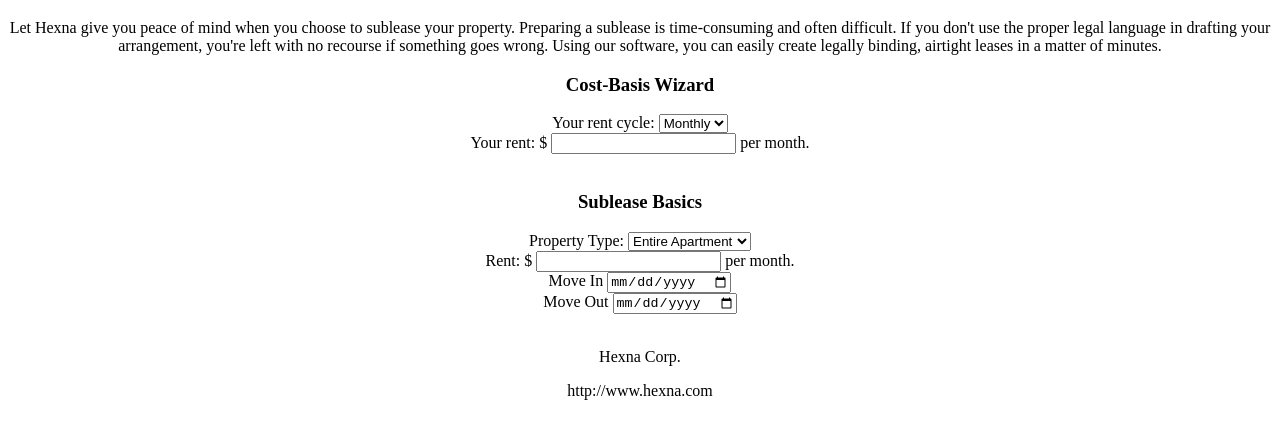
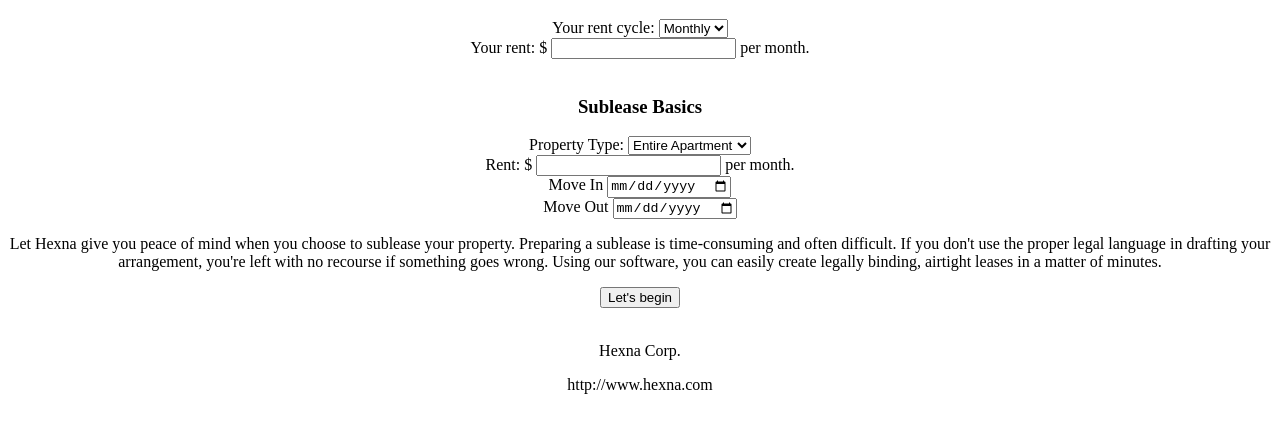
Before and after one commit to avishaan/Hexna-Contract-Works, a plain HTML site: page index_backup.html in a window 1280 px wide. Shown: the part 61-500 px from the top of the page. Drawn offline with Linux system fonts and the light colour scheme.

Commit message:
Added button with event listener.

```diff
--- a/css/base.css
+++ b/css/base.css
@@ -2,7 +2,7 @@
 	text-align: center;
 }
 
-#main {
+section {
 	text-align: center;
 }
 
--- a/js/app.js
+++ b/js/app.js
@@ -1,15 +1,23 @@
 $(document).ready(function() {
 	//Header
-	var headerTitle = $("<h1>Hexna Contract Works</h1>");
-	var headerDesc = $("<p>Let Hexna give you peace of mind when you choose to sublease your property. Preparing a sublease is time-consuming and often difficult. If you don't use the proper legal language in drafting your arrangement, you're left with no recourse if something goes wrong. Using our software, you can easily create legally binding, airtight leases in a matter of minutes.</p>");
-	$("header").append(headerTitle);
-	$("header").append(headerDesc);
+	var header = $("<h1>Hexna Contract Works</h1>");
+	$("header").append(header);
 
 	//Footer
 	var footer = $("<br><p>Hexna Corp.</p><p>http://www.hexna.com</p>")
 	$("footer").append(footer);
 
-	//Cost-Basis Wizard
-	var costBasisTitle = $("<h3>Cost-Basis Wizard</h3>");
-	$("#costBasis").prepend(costBasisTitle);
+	//Initial
+	var initialDesc = $("<div id=\"initialDesc\"><p>Let Hexna give you peace of mind when you choose to sublease your property. Preparing a sublease is time-consuming and often difficult. If you don't use the proper legal language in drafting your arrangement, you're left with no recourse if something goes wrong. Using our software, you can easily create legally binding, airtight leases in a matter of minutes.</p></div>");
+	$("section").append(initialDesc);
+	var nextButton = $("<button type=button>Let's begin</button>");
+	$("section").append(nextButton);
+
+	$(nextButton).on("click",function() {
+		$("section #initialDesc").remove();
+		$("button").remove();
+		//Cost-Basis Wizard
+		var costBasisTitle = $("<h3>Cost-Basis Wizard</h3>");
+		$("section").prepend(costBasisTitle);
+	});
 });
```
Also changed, not shown: index_backup.html (renamed from index.html).
